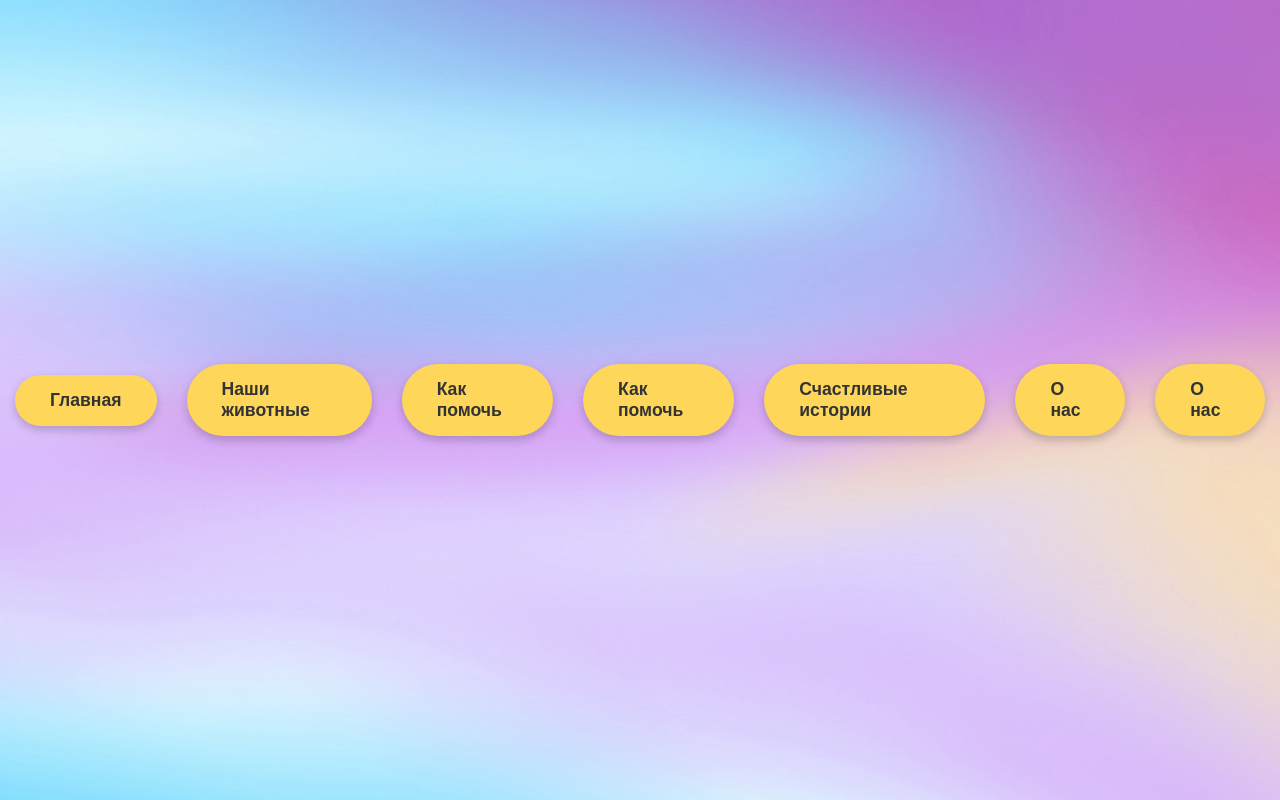
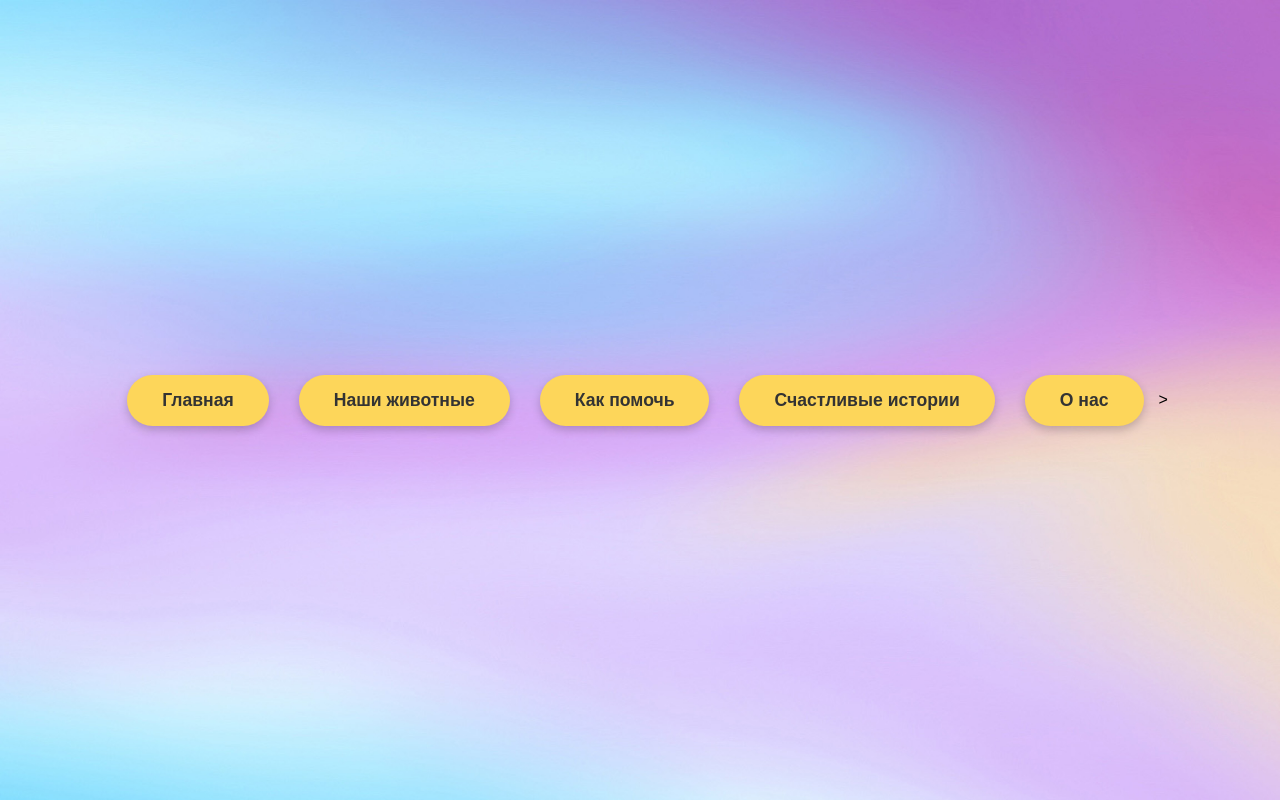
Before and after one commit to ColdSilence989/priut-pomosch, a plain HTML site: page dist/index.html in a window 1280 px wide. Drawn offline with Linux system fonts and the light colour scheme.

Commit message:
Update index.html

```diff
--- a/dist/index.html
+++ b/dist/index.html
@@ -42,9 +42,8 @@
   <a href="#" class="btn">Главная</a>
   <a href="#" class="btn">Наши животные</a>
   <a href="#" class="btn">Как помочь</a>
-  <a href="#" class="btn">Как помочь</a>
   <a href="#" class="btn">Счастливые истории</a>
   <a href="#" class="btn">О нас</a>
-  <a href="#" class="btn">О нас</a>
+  >
 </body>
 </html>
```
